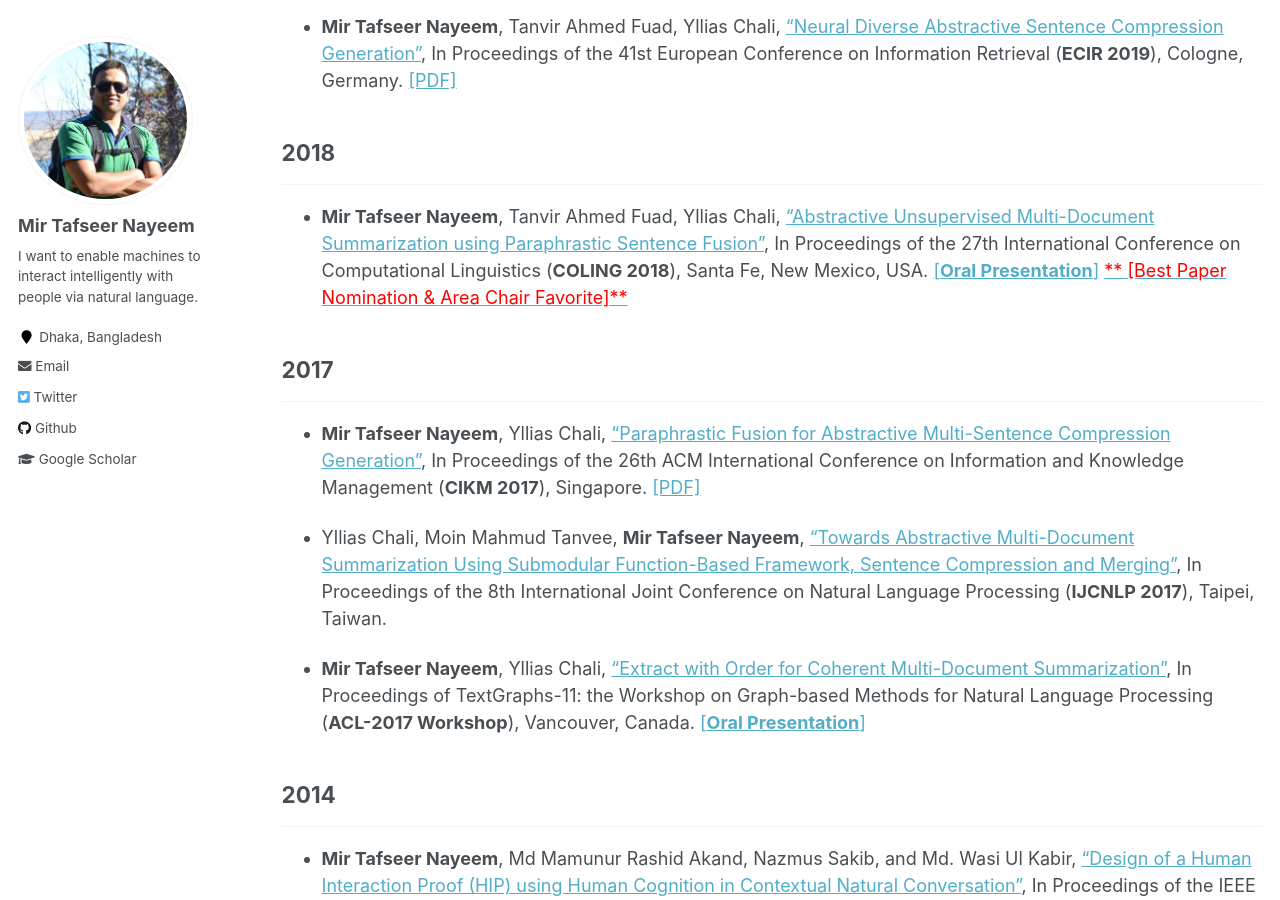
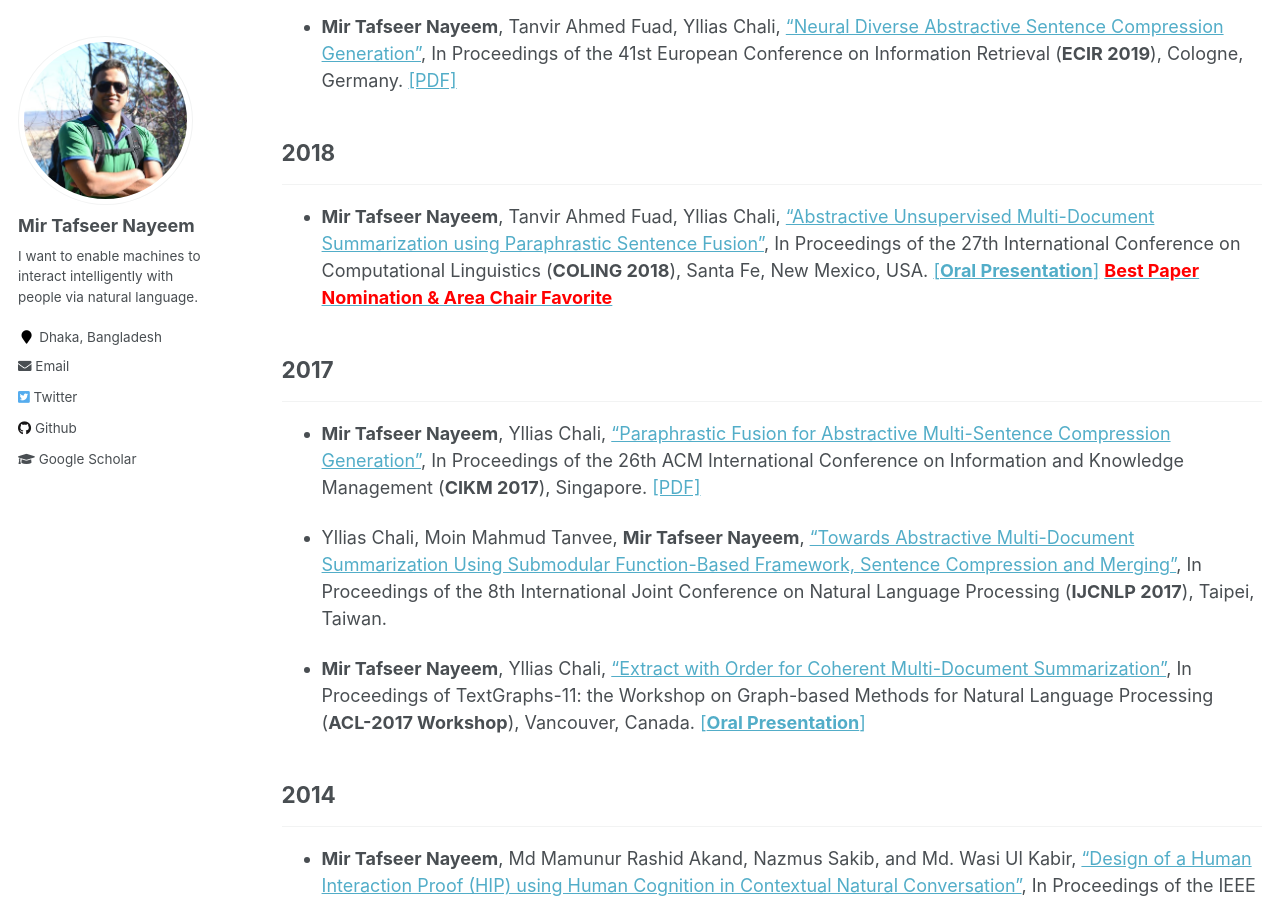
Before and after one commit to sujan-sarker/sujan-sarker.github.io, a Jekyll site: the page built from _pages/publications.md, in a window 1280 px wide and 900 px high, scrolled down 411 px. Built offline with Jekyll 4.4.1, drawn with Linux system fonts in a browser that asks for light colours.

Commit message:
Update publications.md

```diff
--- a/_pages/publications.md
+++ b/_pages/publications.md
@@ -18,7 +18,7 @@ author_profile: true
 
 ## 2018
 -----------
-*  **Mir Tafseer Nayeem**, Tanvir Ahmed Fuad, Yllias Chali,  [“Abstractive Unsupervised Multi-Document Summarization using Paraphrastic Sentence Fusion”](http://aclweb.org/anthology/C18-1102), In Proceedings of the 27th International Conference on Computational Linguistics (**COLING 2018**), Santa Fe, New Mexico, USA. [[**Oral Presentation**]](https://tafseer-nayeem.github.io/files/COLING_2018_Presentation.pdf) [<span style="color:Red"> ** [Best Paper Nomination & Area Chair Favorite]** </span>](http://coling2018.org/coling-2018-best-papers/)
+*  **Mir Tafseer Nayeem**, Tanvir Ahmed Fuad, Yllias Chali,  [“Abstractive Unsupervised Multi-Document Summarization using Paraphrastic Sentence Fusion”](http://aclweb.org/anthology/C18-1102), In Proceedings of the 27th International Conference on Computational Linguistics (**COLING 2018**), Santa Fe, New Mexico, USA. [[**Oral Presentation**]](https://tafseer-nayeem.github.io/files/COLING_2018_Presentation.pdf) [<span style="color:Red"> **Best Paper Nomination & Area Chair Favorite** </span>](http://coling2018.org/coling-2018-best-papers/)
 
 
 
```
